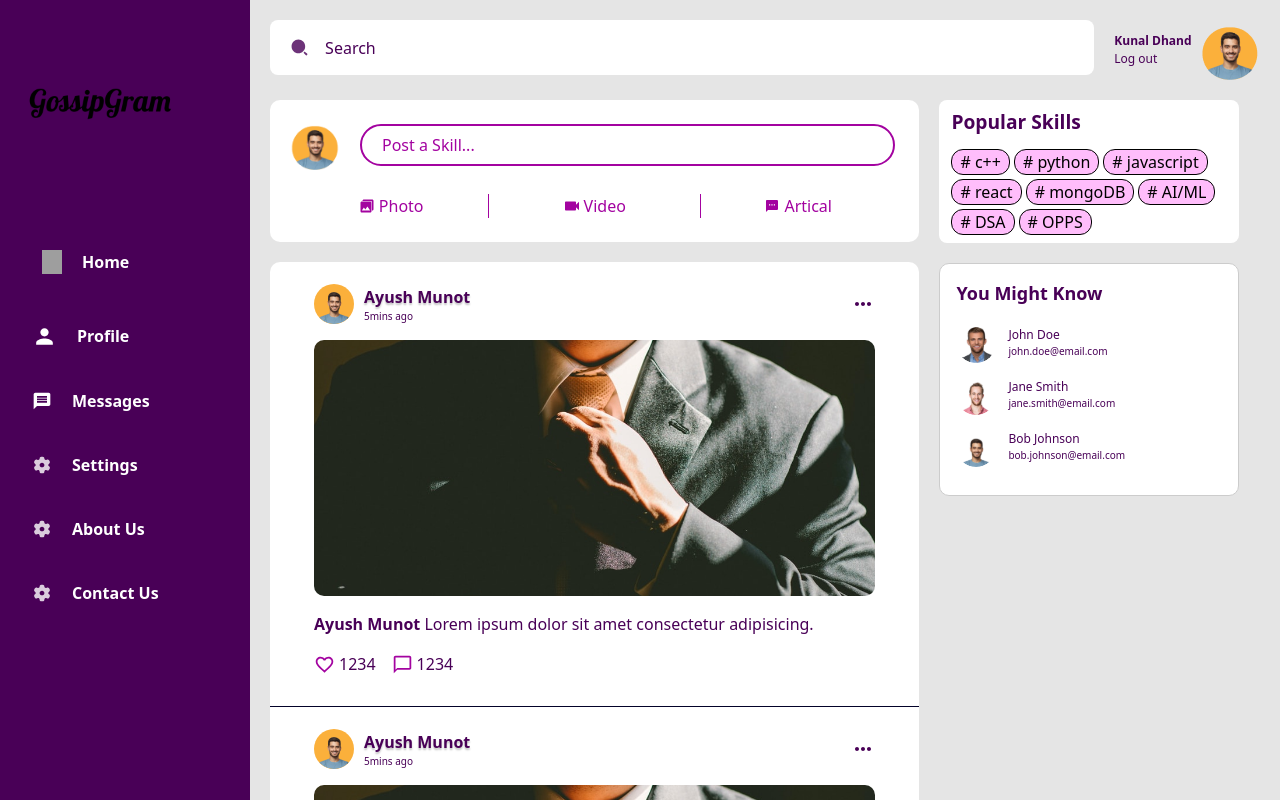
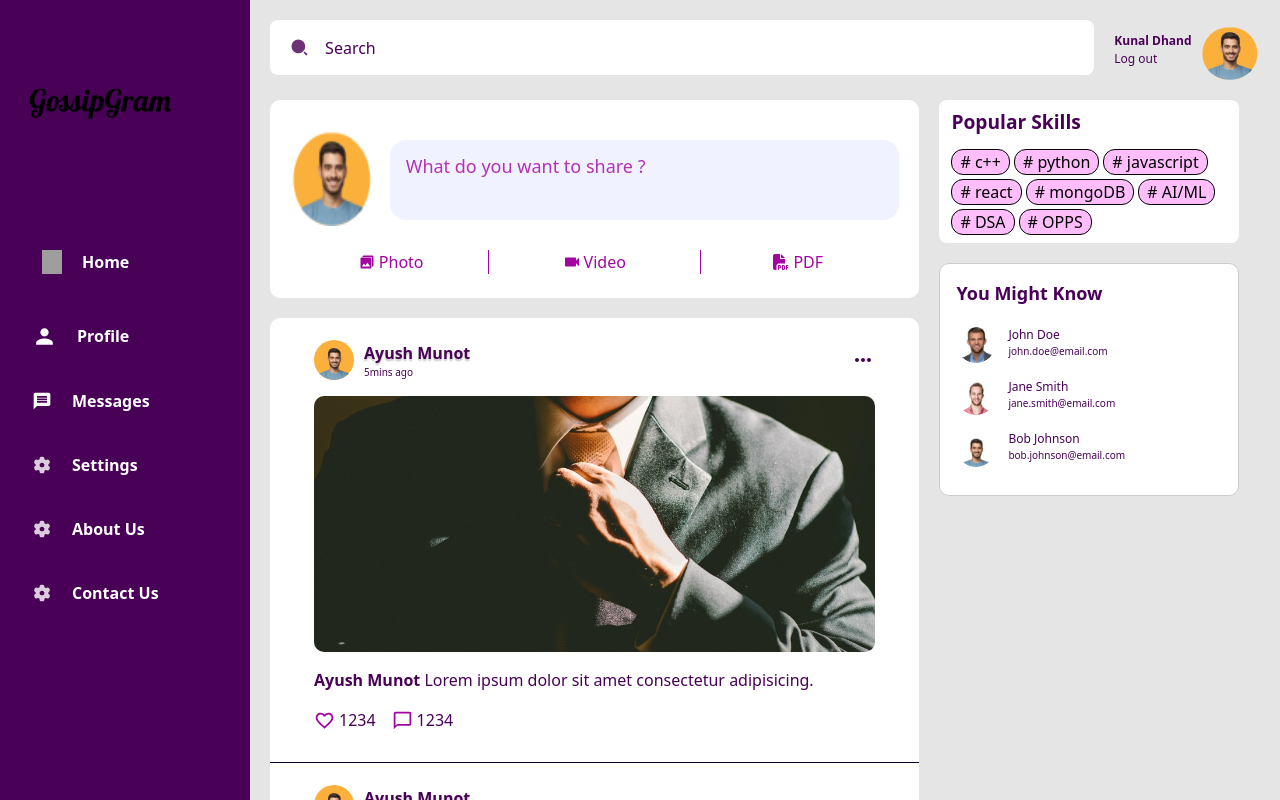
Before and after one commit to kunal1632/catalyst_hackathon, a React (Create React App) app in the folder frontend/: page / in a window 1280 px wide. Shown: the top 800 px of the page. Built offline with nearby package versions, Linux system fonts and the light colour scheme; no server answers; sample sign-in values are in the browser's storage; grey boxes are pictures that could not be loaded.

Commit message:
newpost page

```diff
--- a/frontend/src/components/NavBar/ProfileIcon.jsx
+++ b/frontend/src/components/NavBar/ProfileIcon.jsx
@@ -1,15 +1,16 @@
 import React from "react";
 import useAuth from "../../hooks/useAuth";
+import { Link } from "react-router-dom";
 
 const ProfileIcon = () => {
   const { logout } = useAuth();
 
   const handleLogout = () => {
-    const confirmLogout = window.confirm('Are you sure you want to logout?');
+    const confirmLogout = window.confirm("Are you sure you want to logout?");
     if (confirmLogout) {
       logout();
     }
-  }
+  };
 
   const name = "Kunal Dhand";
   return (
@@ -17,9 +18,18 @@ const ProfileIcon = () => {
       <div className="text-[0.75rem] text-purple font-bold">
         {name}
         <br></br>
-        <button onClick={handleLogout} className="font-normal">Log out</button>
+        <button onClick={handleLogout} className="font-normal">
+          Log out
+        </button>
       </div>
-      <img src="profilePhoto.png" height={60} width={60} className="navbar-avatar"></img>
+      <Link to="/profile">
+        <img
+          src="profilePhoto.png"
+          height={60}
+          width={60}
+          className="navbar-avatar"
+        ></img>
+      </Link>
     </div>
   );
 };
--- a/frontend/src/components/StartPost/NewPostMenu.jsx
+++ /dev/null
@@ -1,11 +0,0 @@
-import React from "react";
-
-const NewPostMenu = () => {
-  return (
-    <div>
-      <h1>Hello</h1>
-    </div>
-  );
-};
-
-export default NewPostMenu;
--- a/frontend/src/components/StartPost/index.jsx
+++ b/frontend/src/components/StartPost/index.jsx
@@ -1,18 +1,41 @@
 import React from "react";
 import { IoMdPhotos, IoMdVideocam, IoMdText } from "react-icons/io";
-import { Link } from "react-router-dom";
+import { FaFilePdf } from "react-icons/fa6";
+import { useState } from "react";
 
 const StartPost = () => {
+  const [FormData, setFormData] = useState({
+    content: "",
+    skill: "",
+  });
+  function changeHandler(event) {
+    const { name, value, type } = event.target;
+
+    setFormData((prev) => ({
+      ...prev,
+      [name]: value,
+    }));
+  }
+
+  function submitHandler() {}
   return (
     <div className="w-full p-5 flex flex-col">
       <div className="flex mb-5">
-        <img width={50} className="mr-4" src="./profilePhoto.png"></img>
-        <Link
-          to={"/new-post"}
-          className="border-2 flex items-center pl-5 w-full rounded-3xl m-1 text-LightPurple"
-        >
-          Post a Skill...
-        </Link>
+        <img width={100} className="mr-4" src="./profilePhoto.png"></img>
+        <form className="w-full" onSubmit={submitHandler}>
+          <div className="w-full">
+            <textarea
+              type="text"
+              name="content"
+              id="content"
+              placeholder="What do you want to share ?"
+              onChange={changeHandler}
+              value={FormData.content}
+              className="outline-none placeholder-LightPurple placeholder-opacity-80 bg-richblack-5 mt-5 text-lg px-4 py-3 rounded-2xl w-full no-underline resize-none"
+            ></textarea>
+          </div>
+          {/* select skilll area */}
+        </form>
       </div>
 
       <div className="flex justify-evenly">
@@ -25,8 +48,8 @@ const StartPost = () => {
           <p>Video</p>
         </button>
         <button className="flex text-LightPurple items-center justify-center gap-1 border-l m-1 w-full">
-          <IoMdText />
-          <p>Artical</p>
+          <FaFilePdf />
+          <p>PDF</p>
         </button>
       </div>
     </div>
```
Also changed, not shown: frontend/src/App.jsx (+2 -8 lines).
